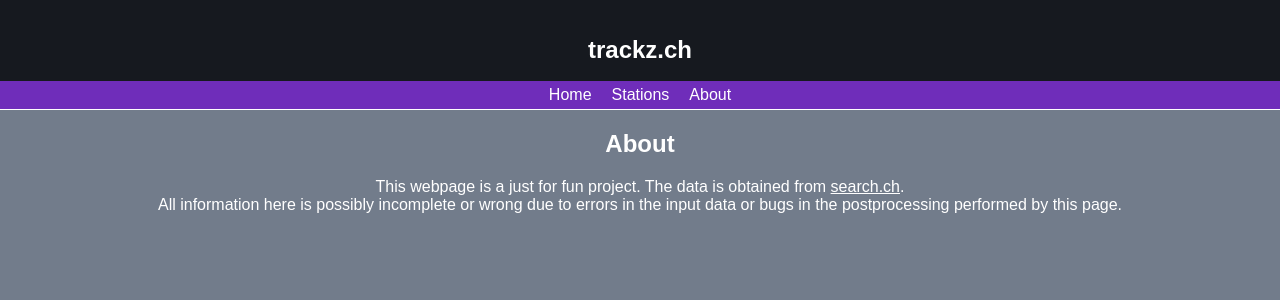
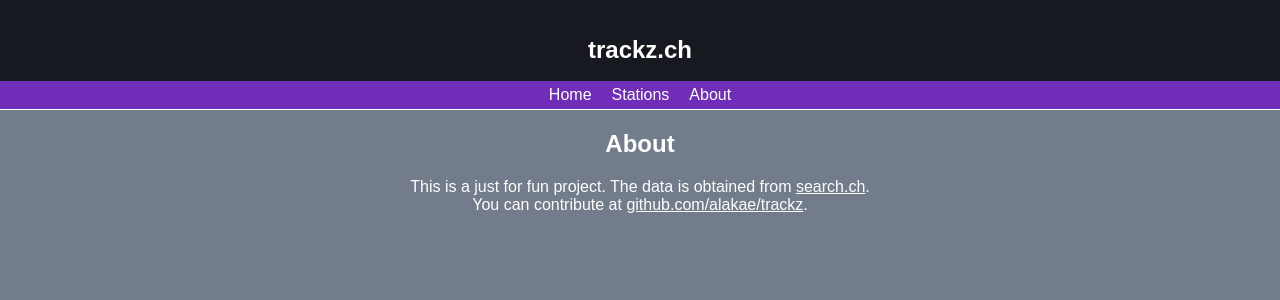
Before and after one commit to alakae/trackz, a React (Create React App) app in the folder web/: page /about in a window 1280 px wide. Shown: the top 300 px of the page. Built offline with nearby package versions, Linux system fonts and the light colour scheme.

Commit message:
Add README.md.

```diff
--- a/web/src/components/About.js
+++ b/web/src/components/About.js
@@ -3,8 +3,8 @@ import React from 'react';
 export const About = () => (
     <div>
         <h2>About</h2>
-        This webpage is a just for fun project. The data is obtained from <a href="https://timetable.search.ch/api/help">search.ch</a>.
+        This is a just for fun project. The data is obtained from <a href="https://timetable.search.ch/api/help">search.ch</a>.
         <br/>
-        All information here is possibly incomplete or wrong due to errors in the input data or bugs in the postprocessing performed by this page.
+        You can contribute at <a href="https://github.com/alakae/trackz">github.com/alakae/trackz</a>.
     </div>
 );
```
Also changed, not shown: 1 other file (tests, documents, lock files or other folders).
